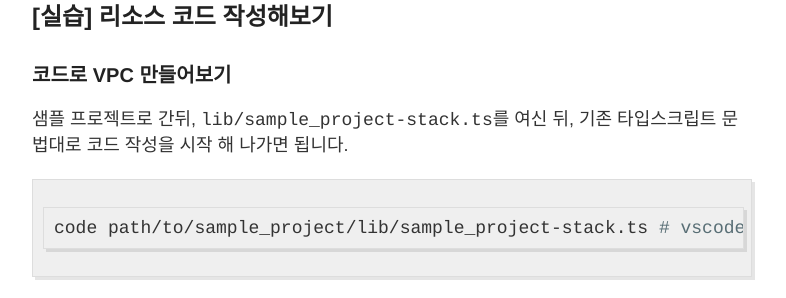
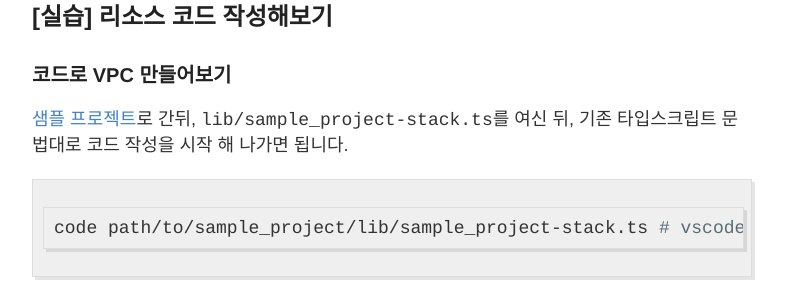
Before and after one commit to iamjaekim/iamjaekim.github.io, a Jekyll site: the page built from _posts/2023-12-26-cdk-pt4.md, in a window 1280 px wide and 900 px high, scrolled down 559 px. Shown: the part 151-449 px from the top of the window, without its empty margins (248-1034 px from the left). Built offline with Jekyll 4.4.1, drawn with Linux system fonts in a browser that asks for light colours; part of the change alters nothing that is shown.

````diff
--- a/_posts/2023-12-26-cdk-pt4.md
+++ b/_posts/2023-12-26-cdk-pt4.md
@@ -9,7 +9,7 @@ tags:
     - aws
     - infrastructure-as-code
     - hands-on
-lastmod: 2023-12-28T21:41:45.222Z
+lastmod: 2023-12-28T21:47:26.647Z
 ---
 
 안녕, AWS CDK?
@@ -30,7 +30,7 @@ lastmod: 2023-12-28T21:41:45.222Z
 
 ### 코드로 VPC 만들어보기
 
-샘플 프로젝트로 간뒤, `lib/sample_project-stack.ts`를 여신 뒤, 기존 타입스크립트 문법대로 코드 작성을 시작 해 나가면 됩니다.
+[샘플 프로젝트](https://github.com/iamjaekim/iamjaekim.github.io/tree/b4a4740773e27c4613e6262eef24c9de3f2eaecd/sample_project)로 간뒤, `lib/sample_project-stack.ts`를 여신 뒤, 기존 타입스크립트 문법대로 코드 작성을 시작 해 나가면 됩니다.
 
 ```bash
 code path/to/sample_project/lib/sample_project-stack.ts # vscode로 스택 파일 열기
````
